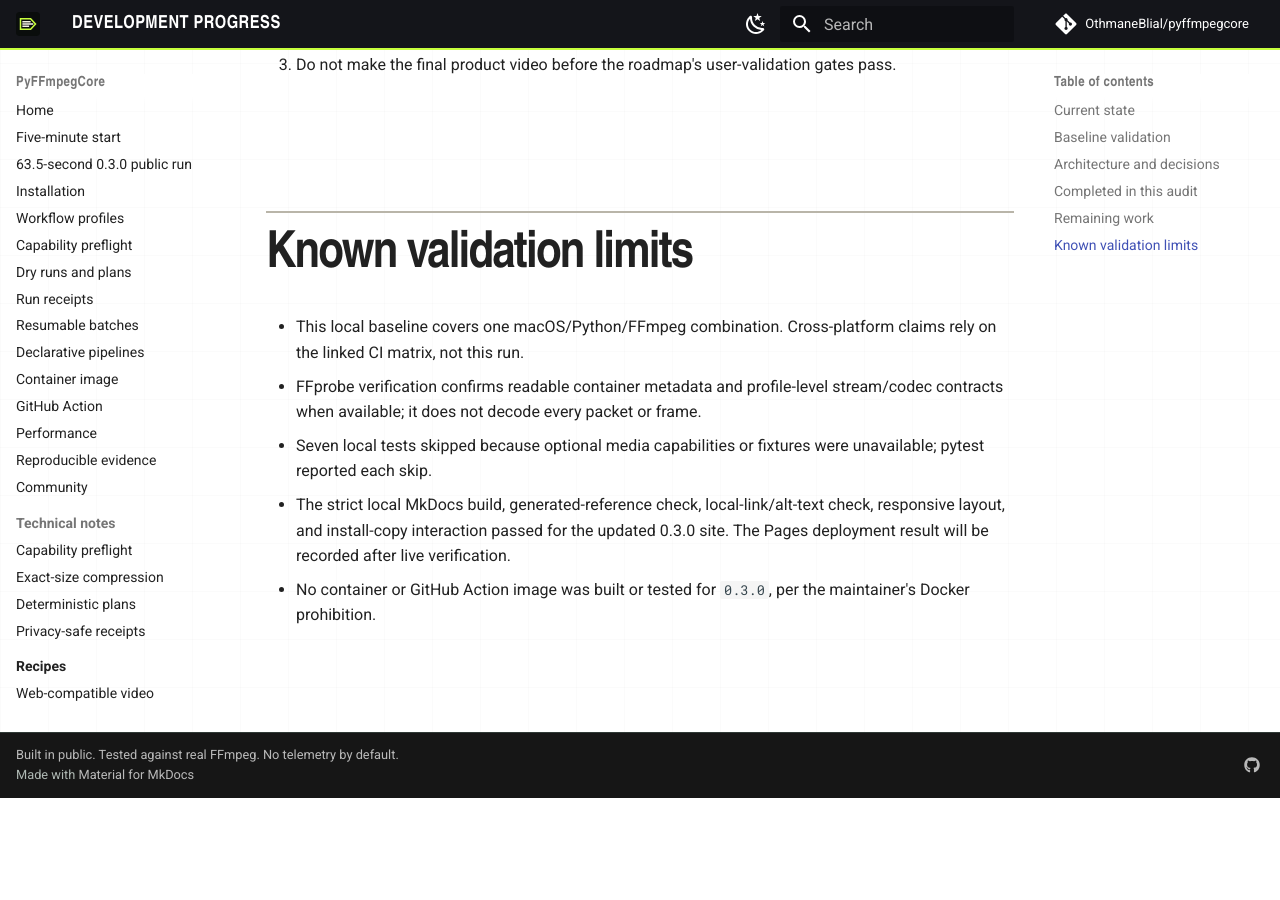
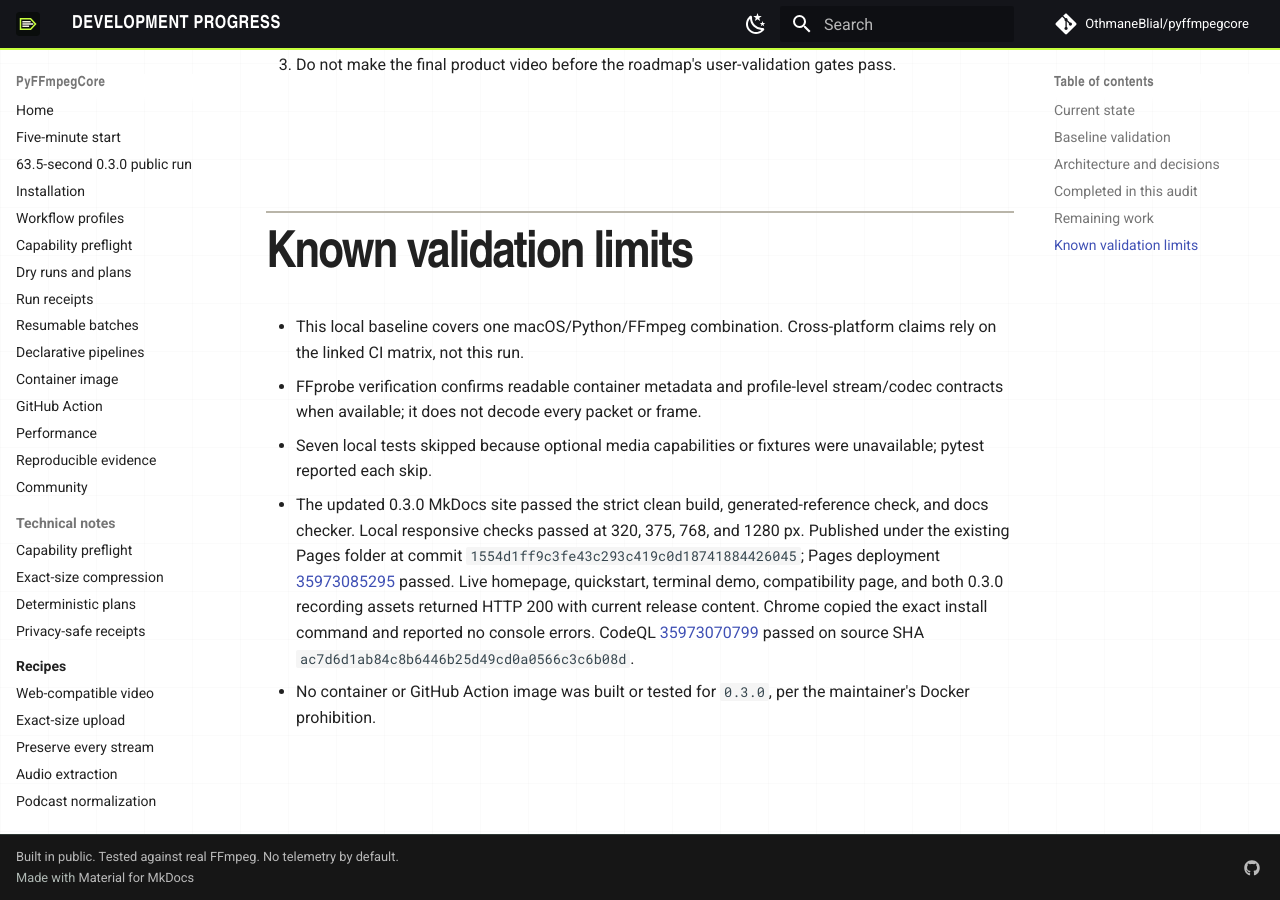
Before and after one commit to OthmaneBlial/pyffmpegcore, an MkDocs documentation site: the page built from docs/PROGRESS.md, in a window 1280 px wide and 900 px high, scrolled down 17603 px. Built offline with MkDocs 1.6.1 and Material for MkDocs 9.7.7, drawn with Linux system fonts in a browser that asks for light colours; comment, search, counter and statistics services are not loaded; before the commit the page ends 18401 px from its top, so only the background shows below that.

Commit message:
docs: record 0.3.0 Pages verification

```diff
--- a/docs/PROGRESS.md
+++ b/docs/PROGRESS.md
@@ -171,5 +171,5 @@
 - This local baseline covers one macOS/Python/FFmpeg combination. Cross-platform claims rely on the linked CI matrix, not this run.
 - FFprobe verification confirms readable container metadata and profile-level stream/codec contracts when available; it does not decode every packet or frame.
 - Seven local tests skipped because optional media capabilities or fixtures were unavailable; pytest reported each skip.
-- The strict local MkDocs build, generated-reference check, local-link/alt-text check, responsive layout, and install-copy interaction passed for the updated 0.3.0 site. The Pages deployment result will be recorded after live verification.
+- The updated 0.3.0 MkDocs site passed the strict clean build, generated-reference check, and docs checker. Local responsive checks passed at 320, 375, 768, and 1280 px. Published under the existing Pages folder at commit `1554d1ff9c3fe43c293c419c0d18741884426045`; Pages deployment [35973085295](https://github.com/OthmaneBlial/OthmaneBlial.github.io/actions/runs/35973085295) passed. Live homepage, quickstart, terminal demo, compatibility page, and both 0.3.0 recording assets returned HTTP 200 with current release content. Chrome copied the exact install command and reported no console errors. CodeQL [35973070799](https://github.com/OthmaneBlial/pyffmpegcore/actions/runs/35973070799) passed on source SHA `ac7d6d1ab84c8b6446b25d49cd0a0566c3c6b08d`.
 - No container or GitHub Action image was built or tested for `0.3.0`, per the maintainer's Docker prohibition.
```
